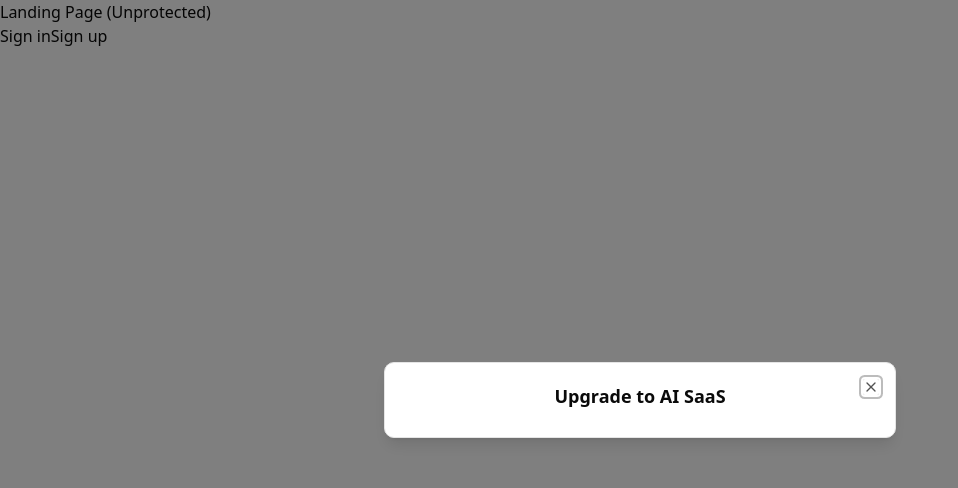
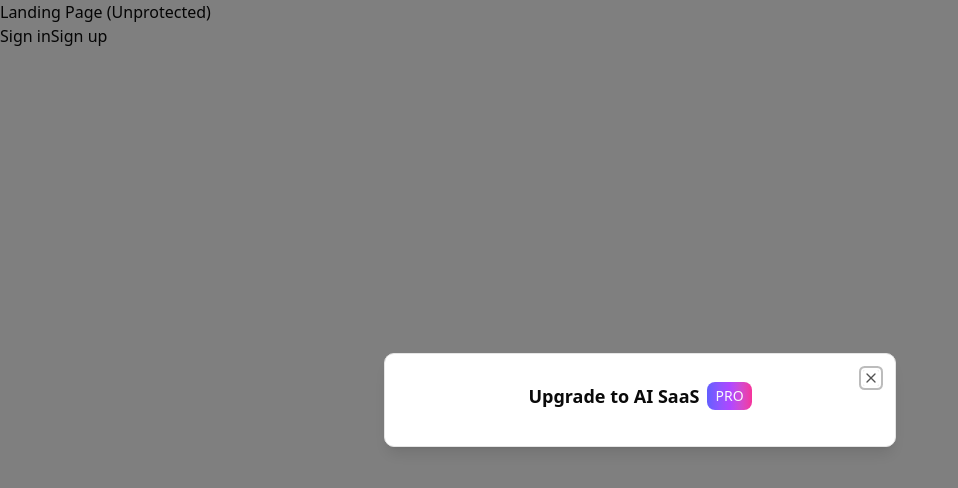
Before and after one commit to eedu7/ai-saas, a Next.js app: page / in a window 1280 px wide. Shown: the top 488 px of the page, without its empty margins (0-958 px from the left). Built offline with nearby package versions, Linux system fonts and the light colour scheme.

Commit message:
beautify the badge

```diff
--- a/src/components/pro-modal.tsx
+++ b/src/components/pro-modal.tsx
@@ -2,6 +2,7 @@
 import React from "react";
 import { Dialog, DialogContent, DialogHeader, DialogTitle } from "@/components/ui/dialog";
 import { useProModel } from "@/hooks/use-pro-model";
+import { Badge } from "@/components/ui/badge";
 
 export const ProModal = () => {
     const { isOpen, onClose } = useProModel();
@@ -14,7 +15,15 @@ export const ProModal = () => {
             <DialogContent>
                 <DialogHeader>
                     <DialogTitle className="flex flex-col items-center justify-center gap-y-4 pb-2">
-                        Upgrade to AI SaaS
+                        <div className="flex items-center gap-x-2 py-1 font-bold">
+                            Upgrade to AI SaaS
+                            <Badge
+                                variant="premium"
+                                className="py-1 text-sm uppercase"
+                            >
+                                pro
+                            </Badge>
+                        </div>
                     </DialogTitle>
                 </DialogHeader>
             </DialogContent>
--- a/src/components/ui/badge.tsx
+++ b/src/components/ui/badge.tsx
@@ -9,14 +9,12 @@ const badgeVariants = cva(
     {
         variants: {
             variant: {
-        default:
-          "border-transparent bg-primary text-primary-foreground [a&]:hover:bg-primary/90",
-        secondary:
-          "border-transparent bg-secondary text-secondary-foreground [a&]:hover:bg-secondary/90",
+                default: "border-transparent bg-primary text-primary-foreground [a&]:hover:bg-primary/90",
+                secondary: "border-transparent bg-secondary text-secondary-foreground [a&]:hover:bg-secondary/90",
                 destructive:
                     "border-transparent bg-destructive text-white [a&]:hover:bg-destructive/90 focus-visible:ring-destructive/20 dark:focus-visible:ring-destructive/40 dark:bg-destructive/60",
-        outline:
-          "text-foreground [a&]:hover:bg-accent [a&]:hover:text-accent-foreground",
+                outline: "text-foreground [a&]:hover:bg-accent [a&]:hover:text-accent-foreground",
+                premium: "bg-gradient-to-r from-indigo-500 via-purple-500 to-pink-500 text-primary-foreground border-0",
             },
         },
         defaultVariants: {
@@ -30,8 +28,7 @@ function Badge({
     variant,
     asChild = false,
     ...props
-}: React.ComponentProps<"span"> &
-  VariantProps<typeof badgeVariants> & { asChild?: boolean }) {
+}: React.ComponentProps<"span"> & VariantProps<typeof badgeVariants> & { asChild?: boolean }) {
     const Comp = asChild ? Slot : "span";
 
     return (
```
Lines whose indentation alone changed are shown as unchanged.
